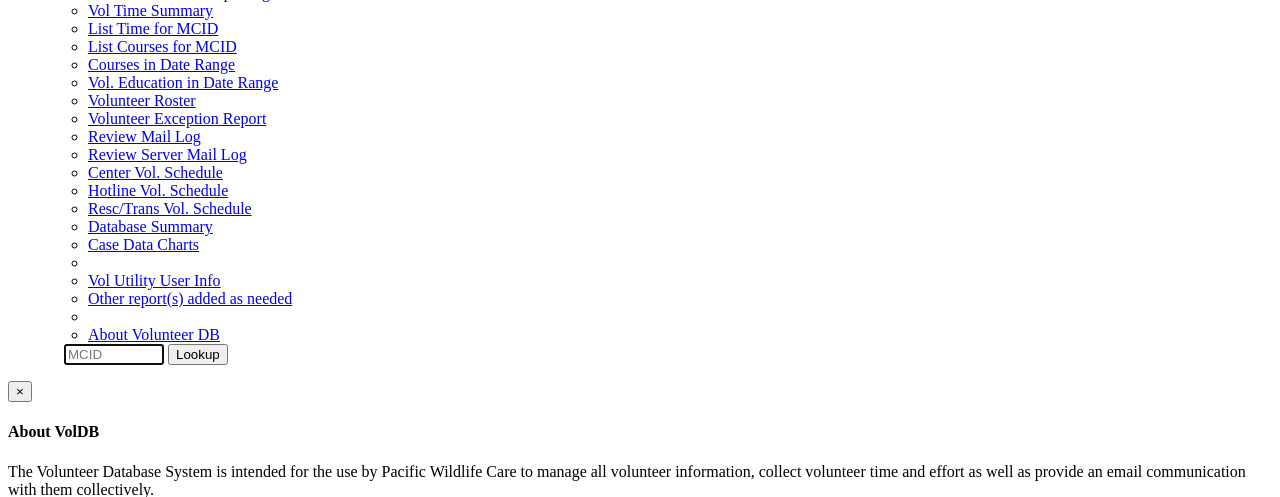
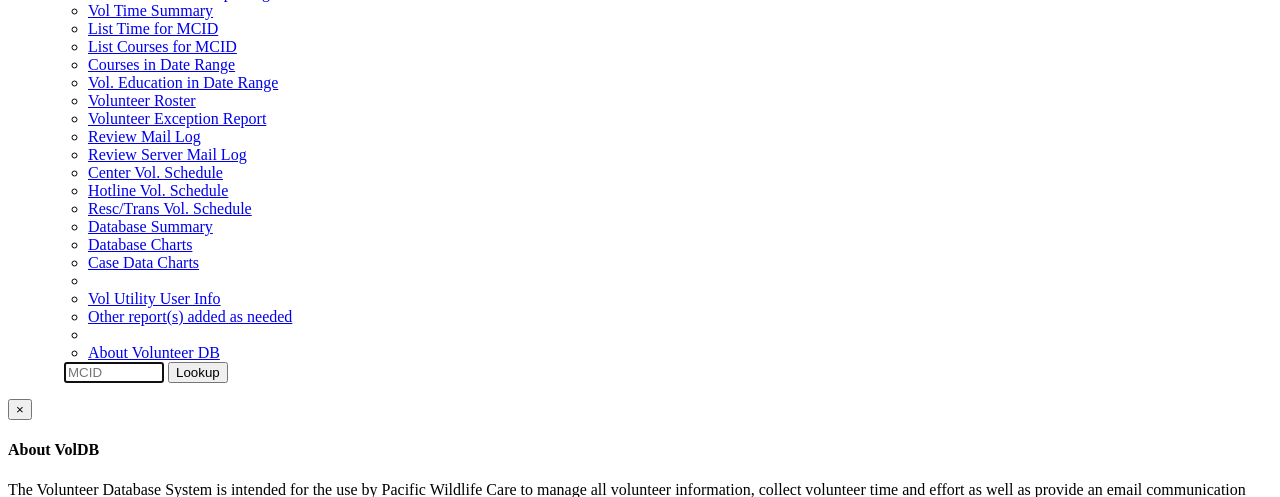
Before and after one commit to klinzmandr/VolDB, a PHP site: page /Incls/mainmenu.inc.php in a window 1280 px wide. Shown: the part 399-896 px from the top of the page. Run offline with PHP 8.4, Linux system fonts and the light colour scheme; data that the repository does not hold is empty.

Commit message:
added db charts to main menu

```diff
--- a/Incls/mainmenu.inc.php
+++ b/Incls/mainmenu.inc.php
@@ -104,6 +104,7 @@ print <<<menuPart2
 	<li><a href="http://www.brownbearsw.com/cal/pwc_phones" target="_blank">Hotline Vol. Schedule</a></li>
 	<li><a href="http://www.brownbearsw.com/cal/pwctrans" target="_blank">Resc/Trans Vol. Schedule</a></li>
 	<li><a href="rptdbsummary.php" target="_blank">Database Summary</a></li>
+	<li><a href="../charts" target="_blank">Database Charts</a></li>
 	<li><a href="http://www.pacificwildlifecare.org/BOD/PWCCaseDataCharts.pdf" target="_blank">Case Data Charts</a></li>
 	<li class="divider"></li>
 	<li><a href="rptVolUtility.html" target="_blank">Vol Utility User Info</a></li>
```
